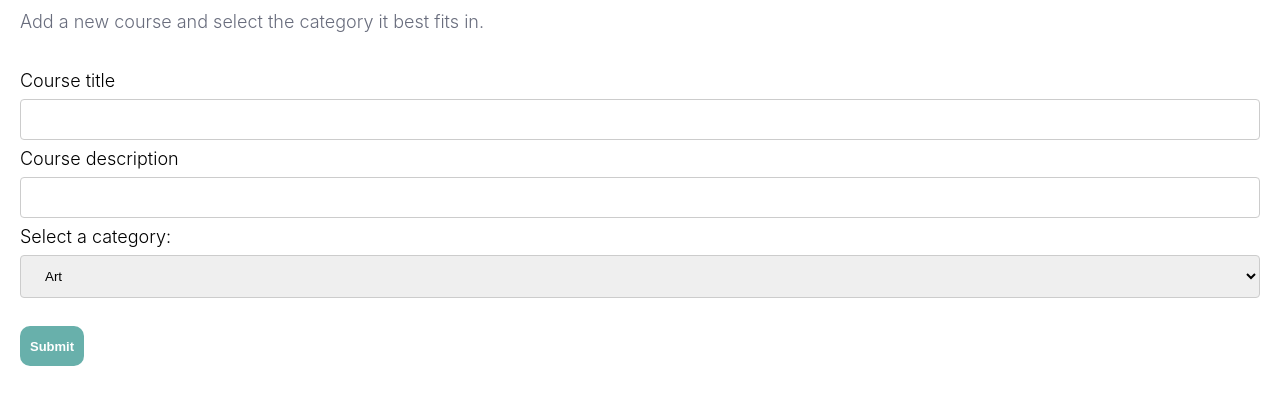
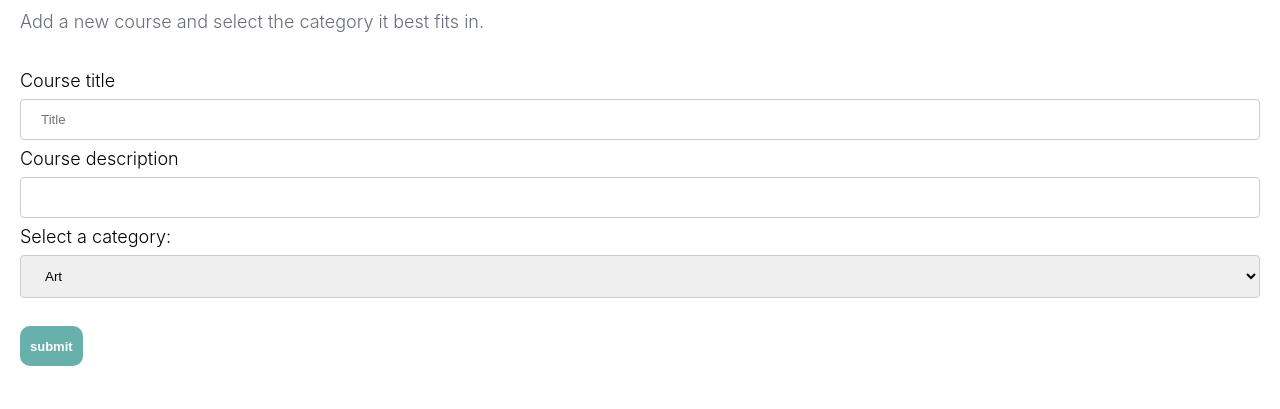
Before and after one commit to samadurm/open-book-frontend, a React (Create React App) app: page /create in a window 1280 px wide. Shown: the part 235-644 px from the top of the page. Built offline with nearby package versions, Linux system fonts and the light colour scheme.

Commit message:
post req

```diff
--- /dev/null
+++ b/src/components/CourseForm.js
@@ -0,0 +1,71 @@
+import "../css/Header.css";
+/** @jsxRuntime classic */
+/** @jsx jsx */
+import { css, jsx } from '@emotion/react';
+import { useInput } from '../components/GetUserInput';
+import axios from 'axios'; // be used for fetching data from backend
+
+
+export default function CourseForm() {
+
+    const { value: courseTitle, bind: bindTitle, reset: resetTitle } = useInput('');
+    const { value: courseDescription, bind: bindDescription, reset: resetDescription } = useInput('');
+    const { value: category, bind: bindCategory, reset: resetCategory } = useInput('');
+
+    console.log("Course title: ", courseTitle);
+    console.log("Course description: ", courseDescription);
+    console.log("Category: ", category);
+
+    const handleSubmit = (e) => {
+        e.preventDefault();
+        alert(`Submitting`);
+
+        let data = {
+            name: courseTitle,
+            category: category,
+            description: courseDescription
+        }
+        console.log(data);
+
+        fetch("http://open-book1.azurewebsites.net/api/course", {
+            method: "POST",
+            body: JSON.stringify(data),
+            headers: {
+                "Content-Type": "application/json"
+            }
+        }).then(function (response) {
+            response.status; //=> number 100–599
+            response.statusText; //=> String
+            response.headers; //=> Headers
+            response.url; //=> String
+
+            return response.text();
+        }, function (error) {
+            console.log(error);
+        })
+    }
+
+    return (
+        <form onSubmit={handleSubmit}>
+
+            <label for="title">Course title</label><br />
+            <input required
+                type="text"
+                placeholder="Title"
+                {...bindTitle}
+            />
+            <br />
+            <label for="description">Course description</label><br />
+            <input id="description" type="text" {...bindDescription} />
+            <br />
+            <label for="cars">Select a category:</label>
+            <select id="category-form" name="category" {...bindCategory}>
+                <option value="Art">Art</option>
+                <option value="Music">Music</option>
+                <option value="Business">Business</option>
+                <option value="Misc">Misc.</option>
+            </select>
+            <input className="btn" type="submit" value="submit" />
+        </form>
+    );
+}
--- a/src/components/LessonForm.js
+++ b/src/components/LessonForm.js
@@ -2,21 +2,30 @@ import "../css/Create.css";
 /** @jsxRuntime classic */
 /** @jsx jsx */
 import { jsx } from '@emotion/react';
+import { useInput } from '../components/GetUserInput';
 
 
 export default function Lesson() {
+
+    const { value: course, bind: bindCourse, reset: resetCourse } = useInput('');
+    const { value: lessonTitle, bind: bindTitle, reset: resetTitle } = useInput('');
+    const { value: filename, bind: bindFilename, reset: resetFilename } = useInput('');
+
+    console.log("Course: ", course);
+    console.log("Course title: ", lessonTitle);
+    console.log("File name: ", filename);
 
     return (
         <div className="form-container">
             <form>
                 <label for="courses">Select a course</label>
-                <select id="courses" name="courses">
-                    <option value="arto">Course 1</option>
-                    <option value="music">Course 2</option>
+                <select id="courses" name="courses" {...bindCourse}>
+                    <option value="Course 1">Course 1</option>
+                    <option value="Course 2">Course 2</option>
                 </select>
                 <label for="name">Lesson title</label>
-                <input id="name" type="text" />
-                <input type="file" id="myFile" name="filename" /><br />
+                <input id="name" type="text" {...bindTitle} />
+                <input type="file" id="myFile" name="filename" {...bindFilename} /><br />
                 <input className="btn" type="submit" />
             </form>
         </div>
--- a/src/pages/Create.js
+++ b/src/pages/Create.js
@@ -5,6 +5,7 @@ import "../css/Create.css";
 /** @jsx jsx */
 import { jsx } from '@emotion/react';
 import { useState } from "react";
+import CourseForm from "../components/CourseForm";
 
 // import axios from 'axios'; // be used for fetching data from backend
 
@@ -28,20 +29,7 @@ export default function Create() {
             <h3 className="sctn-title">1. Add a course</h3>
             <p className="sctn-detail">Add a new course and select the category it best fits in.</p>
             <div className="form-container">
-                <form>
-                    <label for="title">Course title</label><br />
-                    <input id="title" type="text" /><br />
-                    <label for="description">Course description</label><br />
-                    <input id="description" type="text" /><br />
-                    <label for="cars">Select a category:</label>
-                    <select id="cars" name="cars">
-                        <option value="arto">Art</option>
-                        <option value="music">Music</option>
-                        <option value="business">Business</option>
-                        <option value="misc">Misc.</option>
-                    </select>
-                    <input className="btn" type="submit" />
-                </form>
+                <CourseForm />
             </div>
 
             <h3 className="sctn-title">2. Add lessons to course</h3>
```
